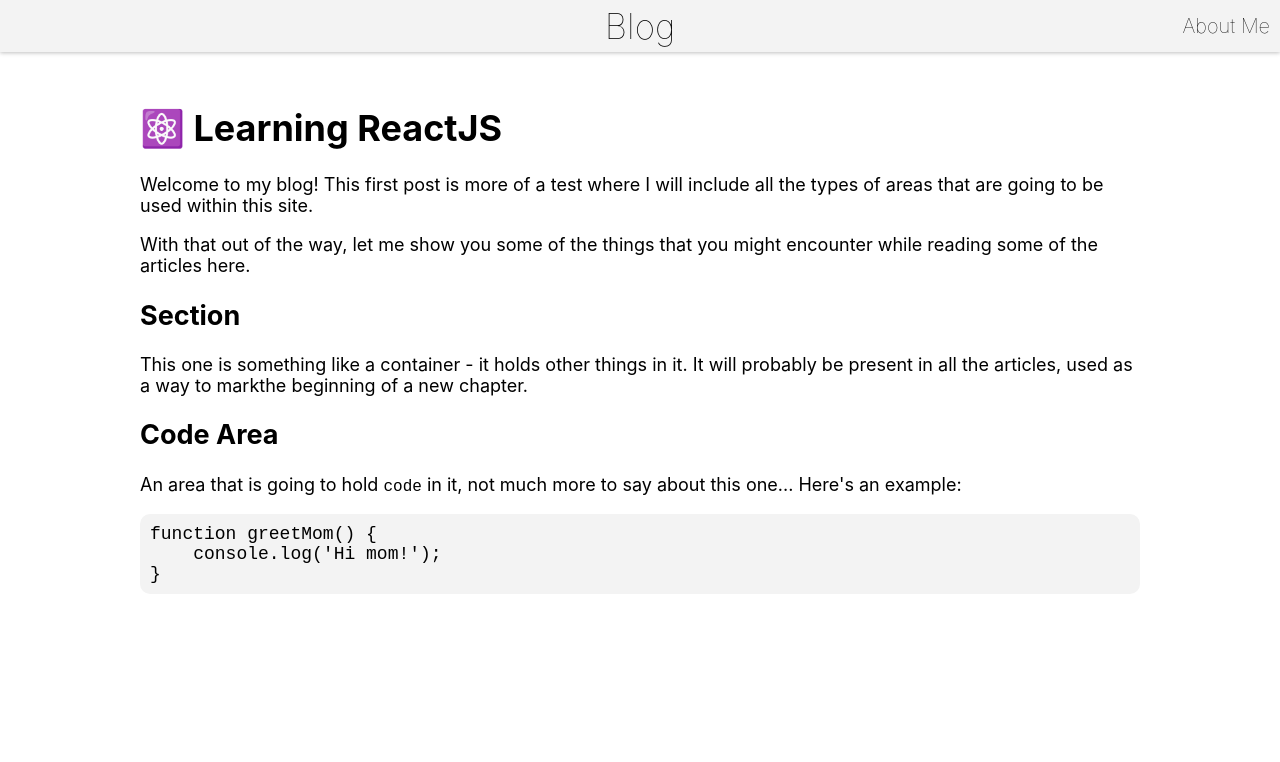
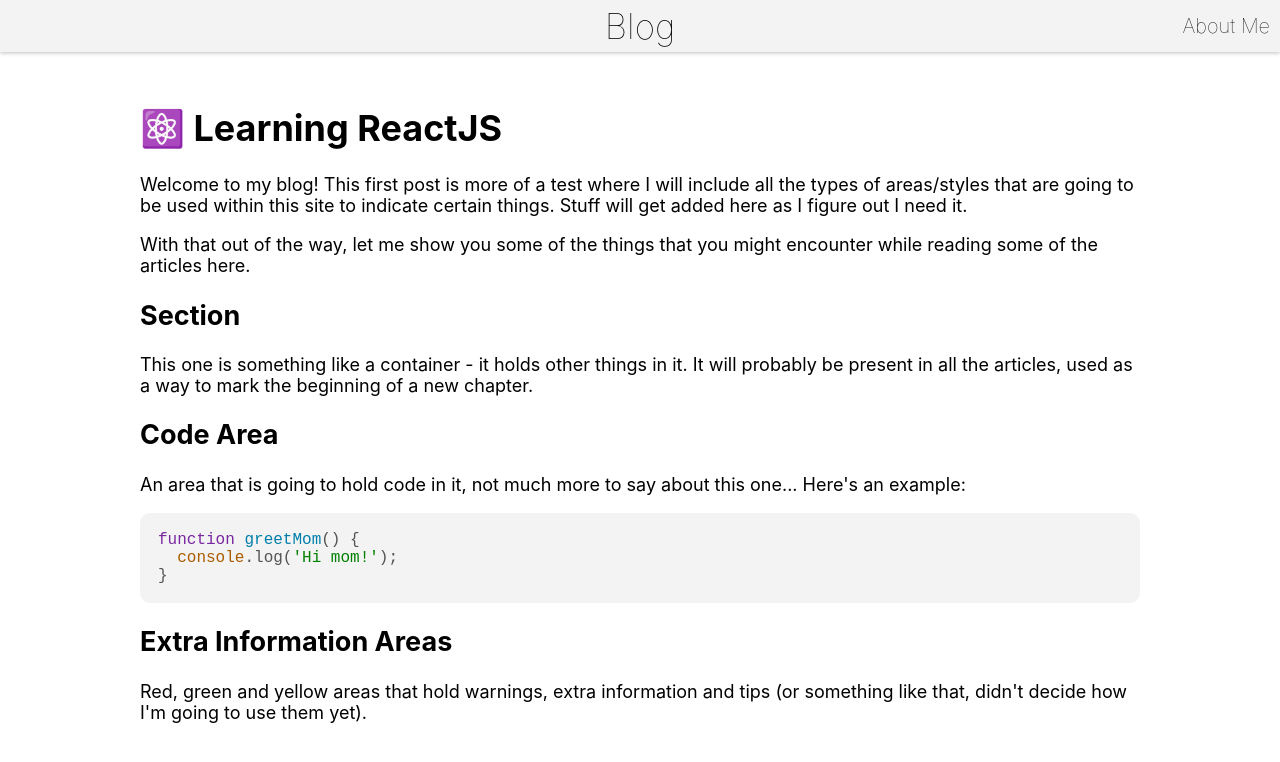
Before and after one commit to DrBaxR/blog, a React (Create React App) app: page /articles/learning-react-js in a window 1280 px wide. Shown: the top 762 px of the page. Built offline with nearby package versions, Linux system fonts and the light colour scheme.

Commit message:
Code area

```diff
--- a/package.json
+++ b/package.json
@@ -14,6 +14,7 @@
     "react-dom": "^17.0.2",
     "react-router-dom": "^6.2.2",
     "react-scripts": "5.0.0",
+    "react-syntax-highlighter": "^15.5.0",
     "typescript": "^4.6.2",
     "web-vitals": "^2.1.4"
   },
@@ -42,6 +43,7 @@
     ]
   },
   "devDependencies": {
+    "@types/react-syntax-highlighter": "^13.5.2",
     "@typescript-eslint/eslint-plugin": "^5.15.0",
     "@typescript-eslint/parser": "^5.15.0",
     "eslint": "^7.32.0",
--- a/src/components/article/Welcome.tsx
+++ b/src/components/article/Welcome.tsx
@@ -10,23 +10,27 @@
   return (
     <div className='content'>
       <p>
-        Welcome to my blog! This first post is more of a test where I will include all the types of areas that are going to be used within this site.
+        Welcome to my blog! This first post is more of a test where I will include all the types of areas/styles that are going to be used within this site to indicate certain things.
+        Stuff will get added here as I figure out I need it.
       </p>
       <p>
         With that out of the way, let me show you some of the things that you might encounter while reading some of the articles here.
       </p>
       <Section title='Section'>
         <p>
-          This one is something like a container - it holds other things in it. It will probably be present in all the articles, used as a way to markthe beginning of a
+          This one is something like a container - it holds other things in it. It will probably be present in all the articles, used as a way to mark the beginning of a
           new chapter.
         </p>
       </Section>
       <Section title='Code Area'>
-        <p>An area that is going to hold <code>code</code> in it, not much more to say about this one... Here{'\''}s an example:</p>
+        <p>An area that is going to hold code in it, not much more to say about this one... Here{'\''}s an example:</p>
         <CodeArea
           code={codeSample}
         />
       </Section>
+      <Section title='Extra Information Areas'>
+        <p>Red, green and yellow areas that hold warnings, extra information and tips (or something like that, didn{'\''}t decide how I{'\''}m going to use them yet).</p>
+      </Section>
     </div>
   );
 };
--- a/src/components/common/CodeArea.css
+++ b/src/components/common/CodeArea.css
@@ -1,6 +1,11 @@
 .code-area-component {
   background-color: var(--secondary);
   font-family: 'Courier New', Courier, monospace;
+  border-radius: 10px;
   padding: 10px;
-  border-radius: 10px;
 }
+
+.code-area-component pre {
+  background-color: rgba(0, 0, 0, 0) !important;
+  margin: 0;
+}
--- a/src/components/common/CodeArea.tsx
+++ b/src/components/common/CodeArea.tsx
@@ -1,44 +1,19 @@
-import React, { ReactElement } from 'react';
+import React from 'react';
+import SyntaxHighlighter from 'react-syntax-highlighter';
+import { a11yLight } from 'react-syntax-highlighter/dist/esm/styles/hljs';
 
 import './CodeArea.css';
 
 interface Props {
-  // NOTE: indentation needs to be done via spaces, not tabs
   code: string,
 }
 
 export const CodeArea: React.FC<Props> = ({ code }) => {
-  const tabCharacter = '&nbsp;&nbsp;';
-
-  const indentForHTML = (line: string): string => {
-    let newLine = '';
-    let oldLine = line;
-
-    while (oldLine.startsWith(' ')) {
-      oldLine = oldLine.substring(1);
-      newLine += tabCharacter;
-    }
-
-    newLine += oldLine;
-
-    return newLine;
-  };
-
-  const getCodeAsElements = (code: string): ReactElement[] => {
-    return code
-      .split('\n')
-      .map((line, index) => (
-        <div
-          key={`line-${index}`}
-          dangerouslySetInnerHTML={{ __html: indentForHTML(line) }}
-        ></div>
-      ));
-  };
-
-  // TODO: Add highlighting for keywords and stuff
   return (
     <div className='code-area-component'>
-      {getCodeAsElements(code)}
+      <SyntaxHighlighter language='javascript' style={a11yLight}>
+        {code}
+      </SyntaxHighlighter>
     </div>
   );
 };
```
Also changed, not shown: 1 other file (tests, documents, lock files or other folders).
